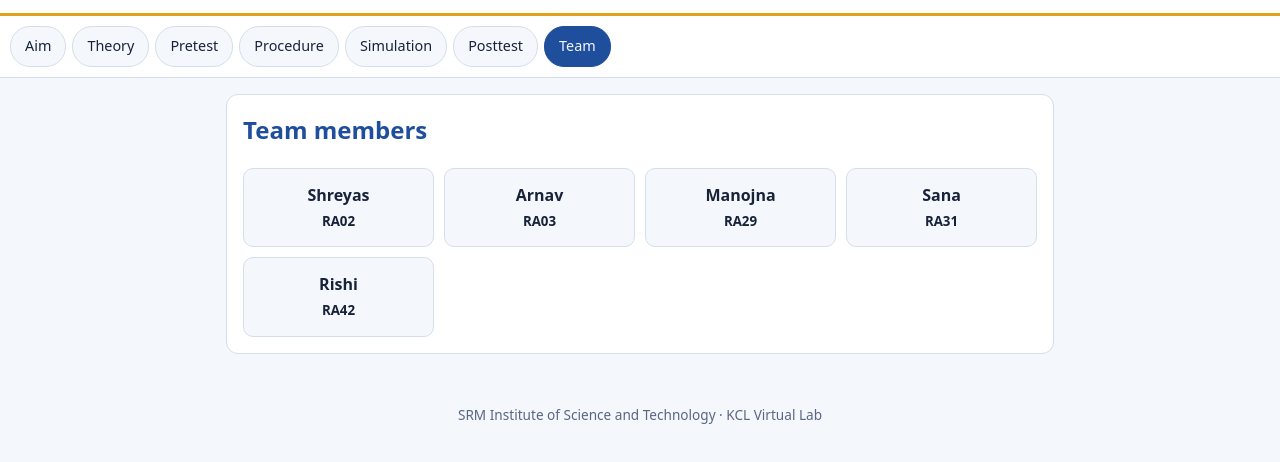
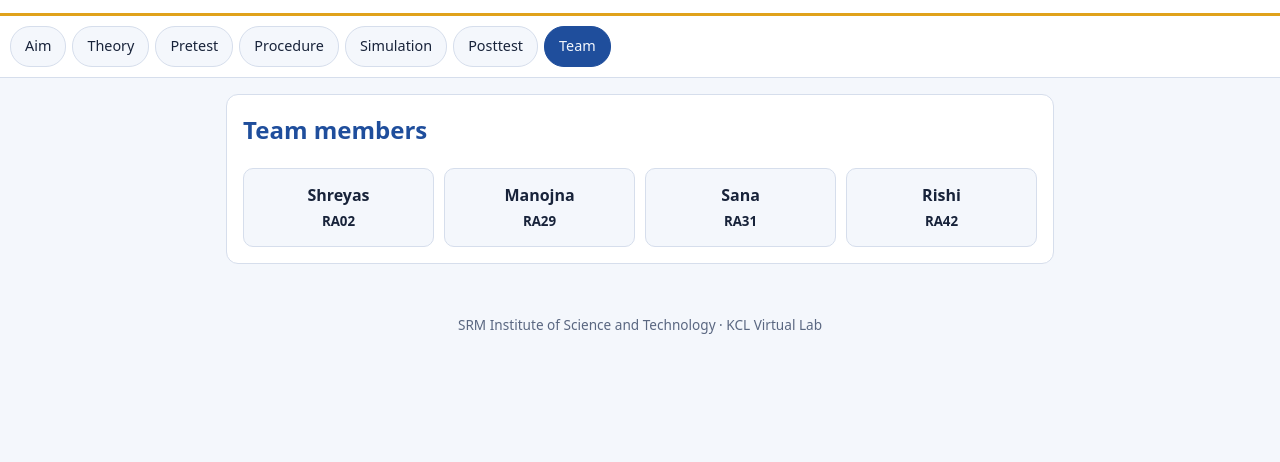
Before and after one commit to elpapita028/KCL-Virtual-Lab-Demo, a plain HTML site: page index.html in a window 1280 px wide. Both pictures are taken after a click on the button "Team". Shown: the part 210-672 px from the top of the page. Drawn offline with Linux system fonts and the light colour scheme.

Commit message:
Update index.html

```diff
--- a/index.html
+++ b/index.html
@@ -56,7 +56,7 @@ svg{width:100%;height:auto}svg text{fill:var(--tx);font:13px system-ui}footer{te
 <p class="fb" id="chk"></p><button class="go" onclick="rec()">Record reading</button><button class="go alt" onclick="clr()">Clear table</button></div>
 <div class="card"><h2>Observation table</h2><div class="tw"><table><thead><tr><th>#</th><th>V</th><th>I<sub>T</sub> (mA)</th><th>I<sub>1</sub></th><th>I<sub>2</sub></th><th>I<sub>3</sub></th><th>ΣI<sub>out</sub></th><th>Error %</th></tr></thead><tbody id="tb"></tbody></table></div></div></section>
 <section id="post"><div class="card"><h2>Posttest</h2><div id="postq"></div><button class="go" onclick="grade('post')">Submit</button><p id="post-s" class="fb"></p></div></section>
-<section id="team"><div class="card"><h2>Team members</h2><div class="team"><div>Shreyas<br><small>RA02</small></div><div>Arnav<br><small>RA03</small></div><div>Manojna<br><small>RA29</small></div><div>Sana<br><small>RA31</small></div><div>Rishi<br><small>RA42</small></div></div></div></section>
+<section id="team"><div class="card"><h2>Team members</h2><div class="team"><div>Shreyas<br><small>RA02</small></small></div><div>Manojna<br><small>RA29</small></div><div>Sana<br><small>RA31</small></div><div>Rishi<br><small>RA42</small></div></div></div></section>
 </main><footer>SRM Institute of Science and Technology · KCL Virtual Lab</footer>
 <script>
 const tabs=[['aim','Aim'],['theory','Theory'],['pre','Pretest'],['proc','Procedure'],['sim','Simulation'],['post','Posttest'],['team','Team']];
```
